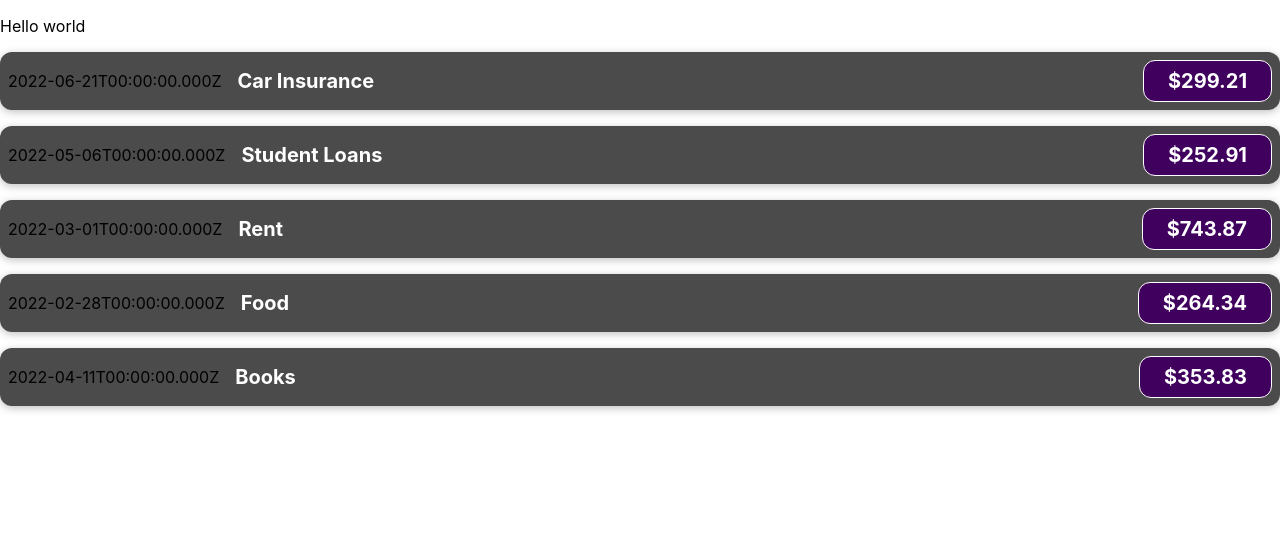
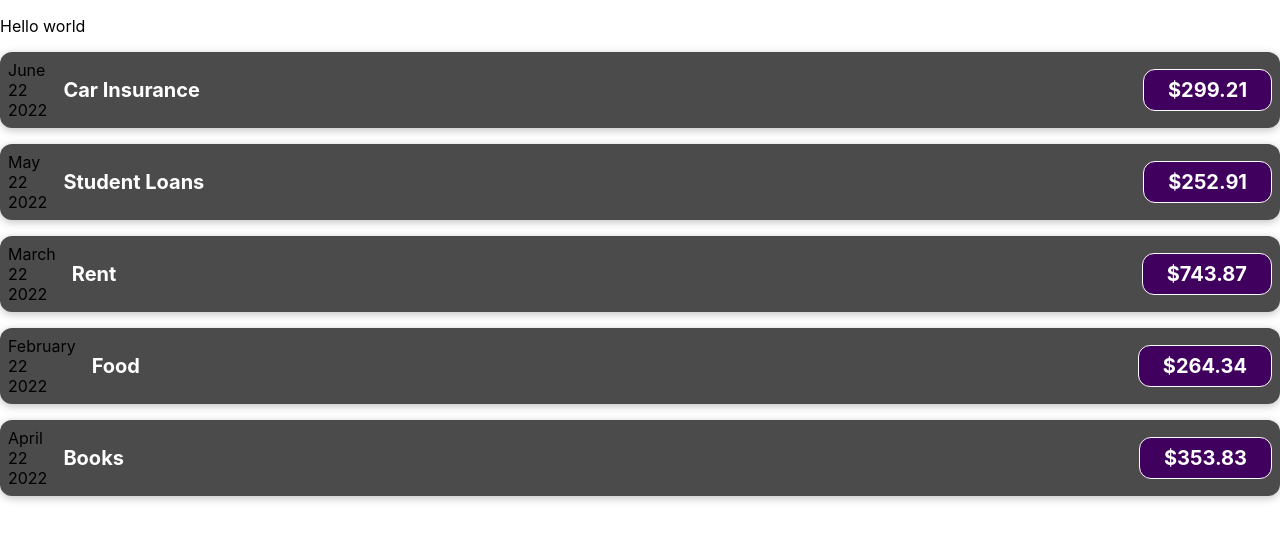
Before and after one commit to AlexKenny6/JustReactandNode, a React (Create React App) app in the folder learning-all-about-react/: page / in a window 1280 px wide. Shown: the top 540 px of the page. Built offline with nearby package versions, Linux system fonts and the light colour scheme.

Commit message:
Saving point for 2/4/22

```diff
--- a/learning-all-about-react/src/components/ExpenseItem.js
+++ b/learning-all-about-react/src/components/ExpenseItem.js
@@ -1,12 +1,18 @@
 import './ExpenseItem.css';
 
 function ExpenseItem(expenseProps) {
+
+    const month = expenseProps.date.toLocaleString('en-us', {month: 'long'});
+    const year = expenseProps.date.toLocaleString('en-us', {year: '2-digit'});
+    const day = expenseProps.date.getFullYear();
 
     return (
 
         <div className="expense-item">
             <div>
-                {expenseProps.date.toISOString()}
+                <div>{month}</div>
+                <div>{year}</div>
+                <div>{day}</div>
             </div>
             <div className="expense-item__description">
                 <h2>{expenseProps.title}</h2>
```
